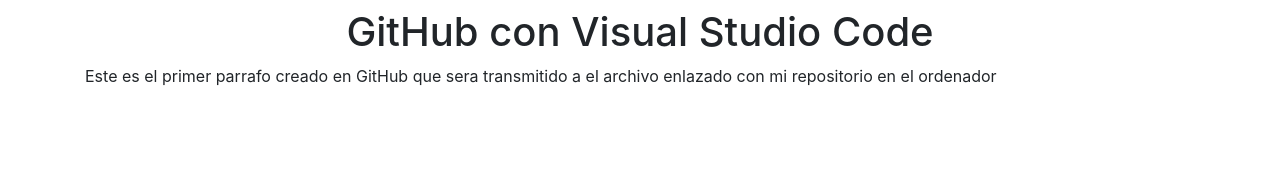
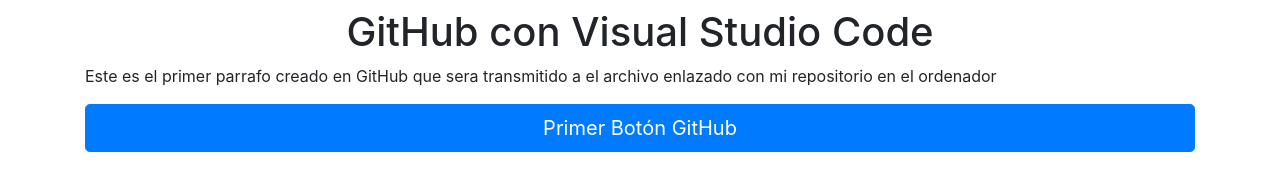
Before and after one commit to Mauricio-1979/proyecto-web-empresa-c, a plain HTML site: page index.html in a window 1280 px wide. Drawn offline with nearby package versions, Linux system fonts and the light colour scheme.

Commit message:
Agregado de Boton

```diff
--- a/index.html
+++ b/index.html
@@ -16,6 +16,8 @@
       </div>
     <div class="container">
         <p>Este es el primer parrafo creado en GitHub que sera transmitido a el archivo enlazado con mi repositorio en el ordenador</p>
+        <button type="button" class="btn btn-primary btn-lg btn-block">Primer Botón GitHub</button>
+
     </div>
 
     <!-- Optional JavaScript -->
```
